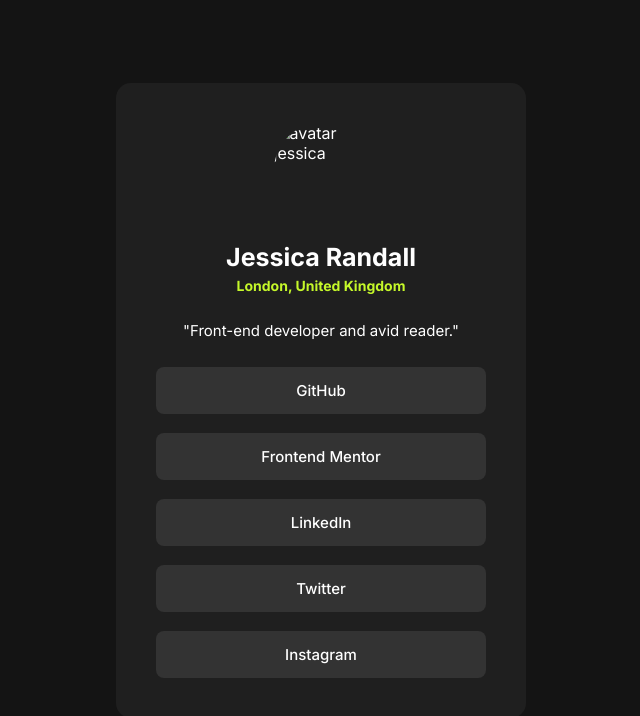
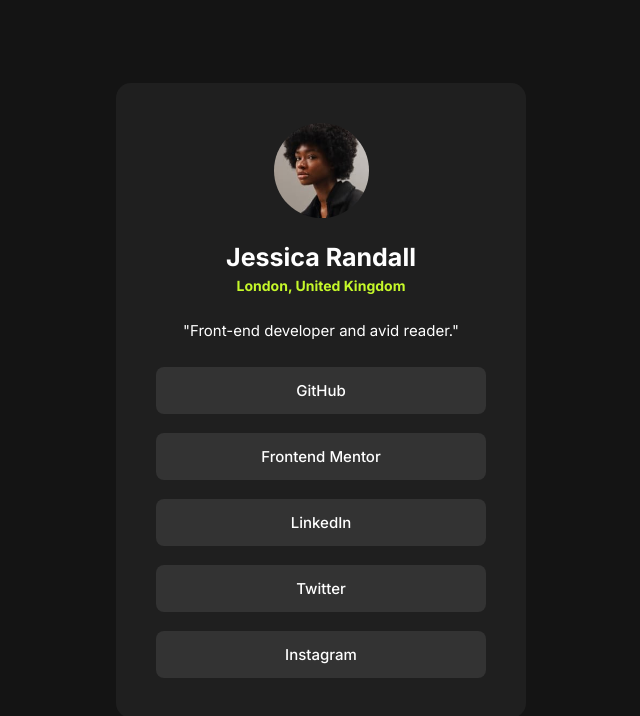
Before and after one commit to ewenlehegarat/social-links-profile-main, a plain HTML site: page index.html in a window 1280 px wide. Shown: the whole page, without its empty margins (319-959 px from the left). Drawn offline with Linux system fonts and the light colour scheme; the site is published under a folder, as on GitHub Pages, so addresses that start at the root find nothing.

Commit message:
Update index.html

```diff
--- a/index.html
+++ b/index.html
@@ -14,7 +14,7 @@
 
   <main>
 
-    <img src="/assets/images/avatar-jessica.jpeg" alt="avatar jessica">
+    <img src="assets/images/avatar-jessica.jpeg" alt="avatar jessica">
 
     <h1>Jessica Randall</h1>
     <h2>London, United Kingdom</h2>
```
